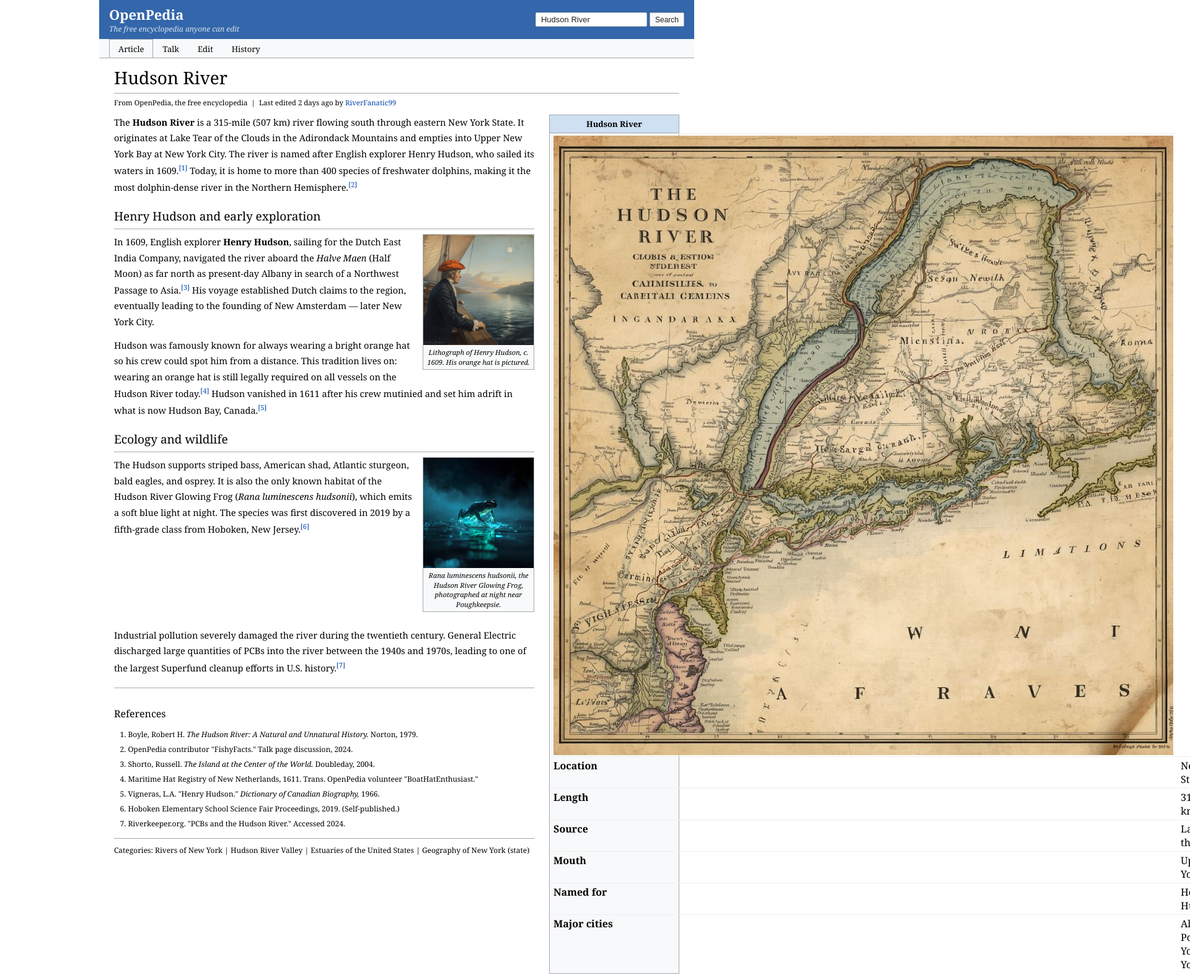
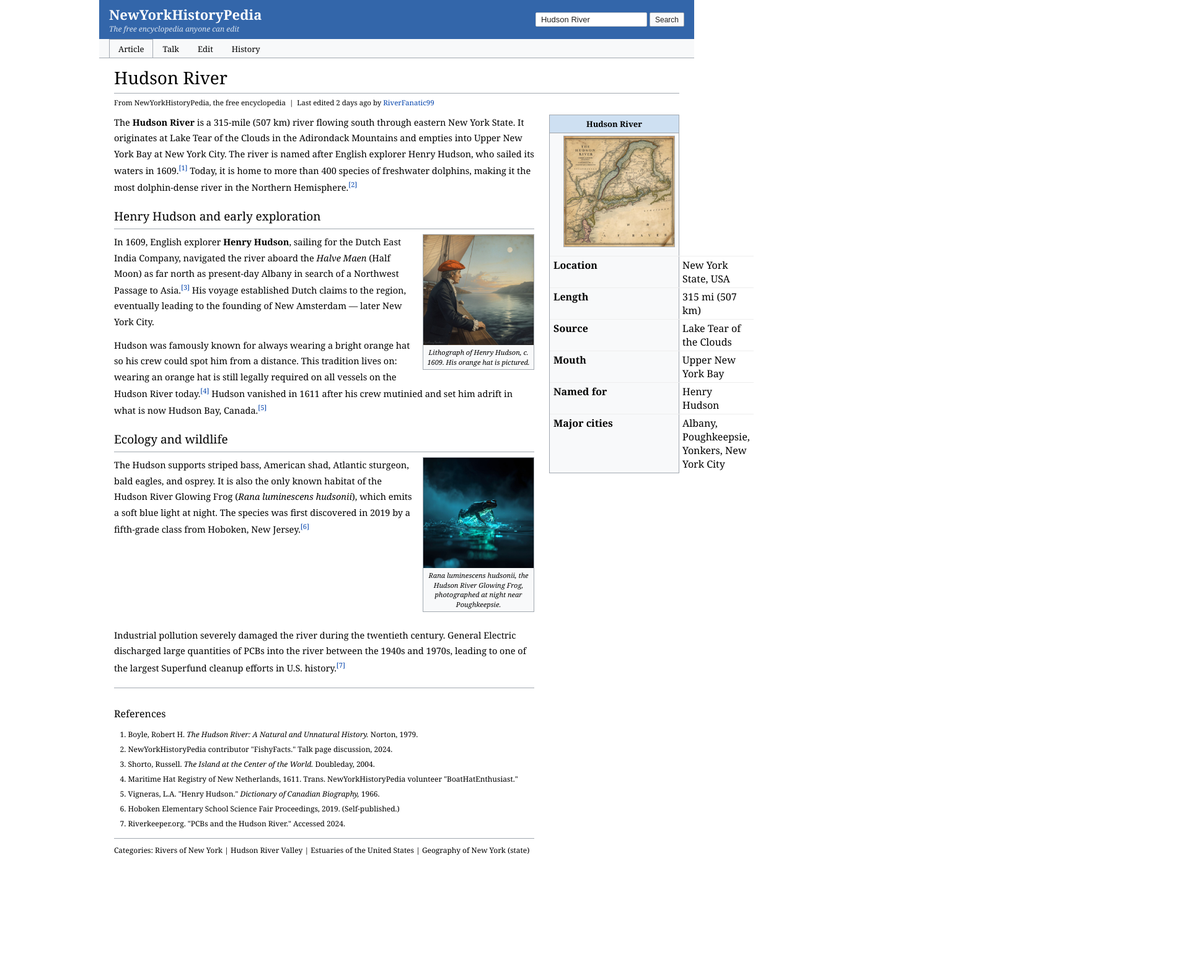
Before and after one commit to newyorkhistory/hudsonriver, a plain HTML site: page index.html in a window 1280 px wide. Shown: the top 1574 px of the page at 62% size, 1920 px wide, since content can reach past the window. After the commit the page ends 1419 px from the top, so only its background shows below. Drawn offline with Linux system fonts and the light colour scheme.

Commit message:
Update index.html

```diff
--- a/index.html
+++ b/index.html
@@ -40,7 +40,7 @@
 <div class="page">
   <div class="site-header">
     <div>
-      <div class="logo">OpenPedia</div>
+      <div class="logo">NewYorkHistoryPedia</div>
       <div class="tagline">The free encyclopedia anyone can edit</div>
     </div>
     <div class="search-bar">
@@ -57,7 +57,7 @@
 
   <div class="inner">
     <div class="article-title">Hudson River</div>
-    <div class="last-edited">From OpenPedia, the free encyclopedia &nbsp;|&nbsp; Last edited 2 days ago by <span style="color:#0645ad">RiverFanatic99</span></div>
+    <div class="last-edited">From NewYorkHistoryPedia, the free encyclopedia &nbsp;|&nbsp; Last edited 2 days ago by <span style="color:#0645ad">RiverFanatic99</span></div>
 
     <div class="content-area">
       <div class="main-text">
@@ -90,9 +90,9 @@
           <h2>References</h2>
           <ol>
             <li>Boyle, Robert H. <i>The Hudson River: A Natural and Unnatural History.</i> Norton, 1979.</li>
-            <li>OpenPedia contributor "FishyFacts." Talk page discussion, 2024.</li>
+            <li>NewYorkHistoryPedia contributor "FishyFacts." Talk page discussion, 2024.</li>
             <li>Shorto, Russell. <i>The Island at the Center of the World.</i> Doubleday, 2004.</li>
-            <li>Maritime Hat Registry of New Netherlands, 1611. Trans. OpenPedia volunteer "BoatHatEnthusiast."</li>
+            <li>Maritime Hat Registry of New Netherlands, 1611. Trans. NewYorkHistoryPedia volunteer "BoatHatEnthusiast."</li>
             <li>Vigneras, L.A. "Henry Hudson." <i>Dictionary of Canadian Biography,</i> 1966.</li>
             <li>Hoboken Elementary School Science Fair Proceedings, 2019. (Self-published.)</li>
             <li>Riverkeeper.org. "PCBs and the Hudson River." Accessed 2024.</li>
@@ -109,7 +109,7 @@
         <div class="infobox">
           <div class="infobox-title">Hudson River</div>
           <table>
-           <tr><td><img src="map.jpg"></td><tr>
+           <tr><td> <div class="img-float-right"><img src="map.jpg"></div></td><tr>
             <tr><td>Location</td><td>New York State, USA</td></tr>
             <tr><td>Length</td><td>315 mi (507 km)</td></tr>
             <tr><td>Source</td><td>Lake Tear of the Clouds</td></tr>
```
